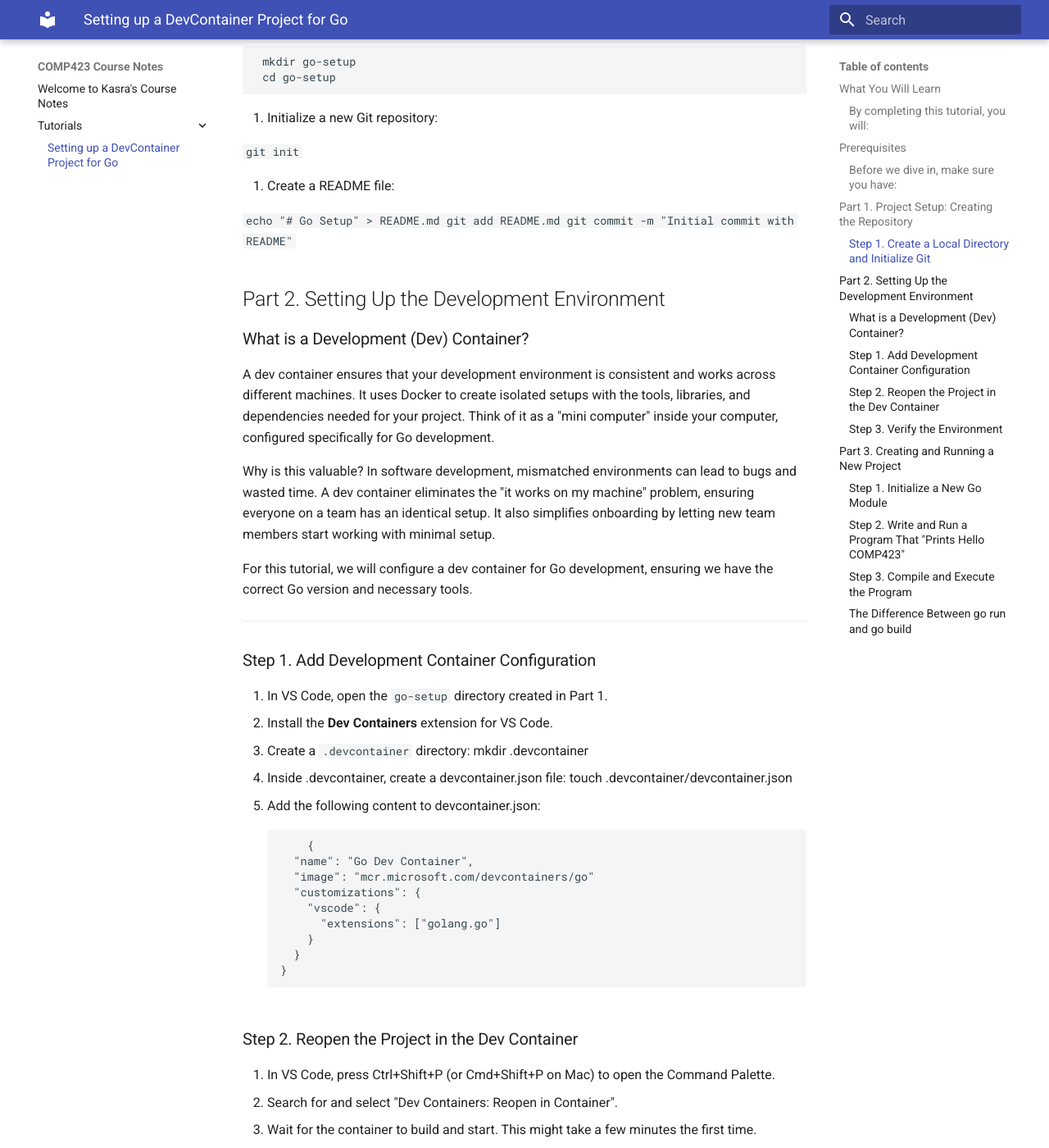
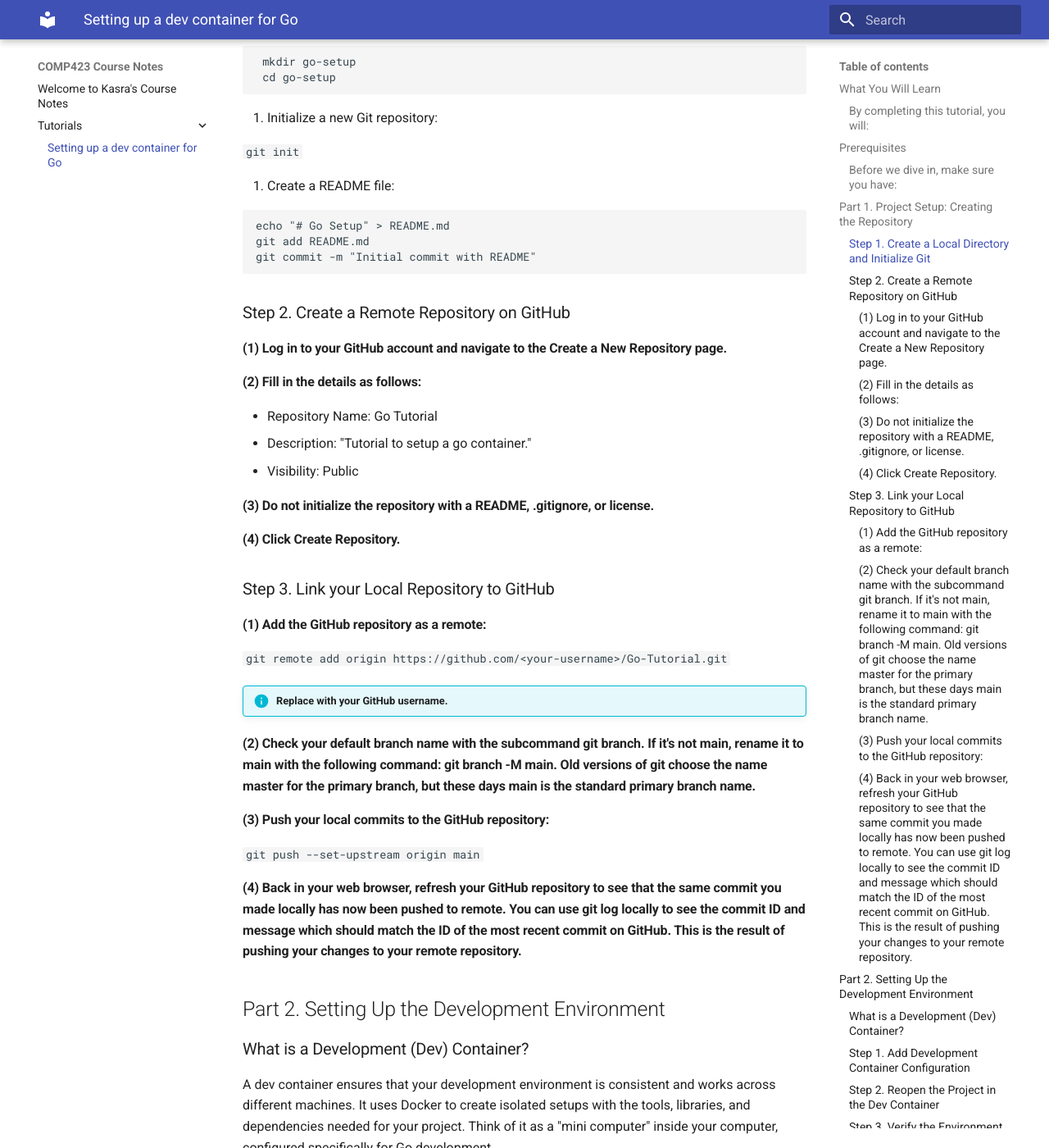
Before and after one commit to Kasra84/comp423-course-notes, an MkDocs documentation site: the page built from docs/tutorials/go-setup.md, in a window 1280 px wide and 1400 px high, scrolled down 930 px. Shown: the whole window at 82% size. Built offline with MkDocs 1.6.1 and Material for MkDocs 9.7.7, drawn with Linux system fonts in a browser that asks for light colours; some of the changed text lies outside the part shown.

Commit message:
Added remote repo

````diff
--- a/docs/tutorials/go-setup.md
+++ b/docs/tutorials/go-setup.md
@@ -1,4 +1,4 @@
-# Setting up a DevContainer Project for Go
+# Setting up a dev container for Go
 
 * Primary author: [Kasra Zamani](https://github.com/Kasra84)
 * Reviewer: [Ethan Bonsall](https://github.com/ethanbonsall)
@@ -37,9 +37,39 @@
  4. Create a README file:
 
 
-`echo "# Go Setup" > README.md
+```
+echo "# Go Setup" > README.md
 git add README.md
-git commit -m "Initial commit with README"`
+git commit -m "Initial commit with README"
+```
+### Step 2. Create a Remote Repository on GitHub
+#### (1) Log in to your GitHub account and navigate to the Create a New Repository page.
+
+#### (2) Fill in the details as follows:
+
+- Repository Name: Go Tutorial
+- Description: "Tutorial to setup a go container."
+- Visibility: Public
+
+#### (3) Do not initialize the repository with a README, .gitignore, or license.
+
+#### (4) Click Create Repository.
+
+### Step 3. Link your Local Repository to GitHub
+#### (1) Add the GitHub repository as a remote:
+
+
+`git remote add origin https://github.com/<your-username>/Go-Tutorial.git`
+!!! info "Replace <your-username> with your GitHub username."
+
+#### (2) Check your default branch name with the subcommand git branch. If it's not main, rename it to main with the following command: git branch -M main. Old versions of git choose the name master for the primary branch, but these days main is the standard primary branch name.
+
+#### (3) Push your local commits to the GitHub repository:
+
+
+`git push --set-upstream origin main`
+
+#### (4) Back in your web browser, refresh your GitHub repository to see that the same commit you made locally has now been pushed to remote. You can use git log locally to see the commit ID and message which should match the ID of the most recent commit on GitHub. This is the result of pushing your changes to your remote repository.
 
 
 ## Part 2. Setting Up the Development Environment
````
